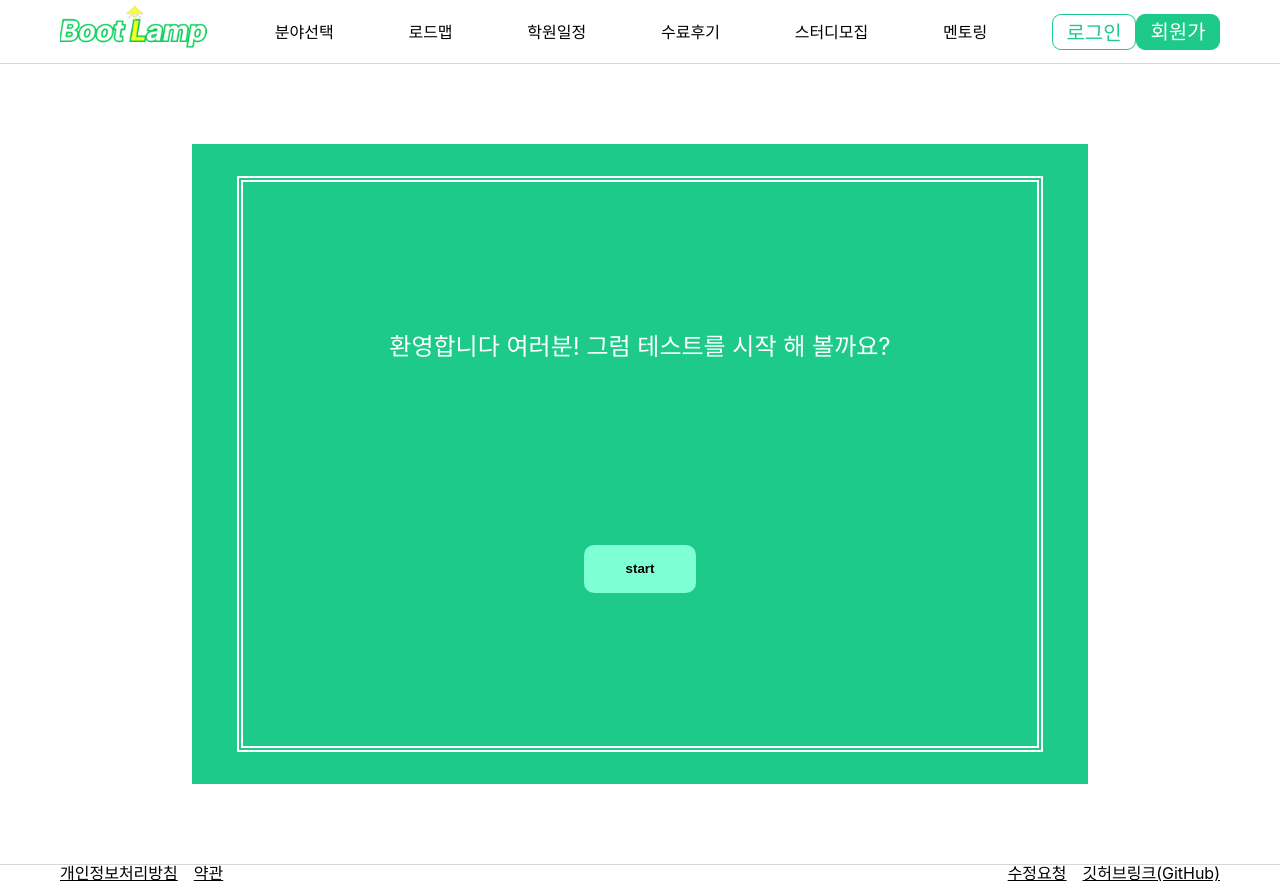
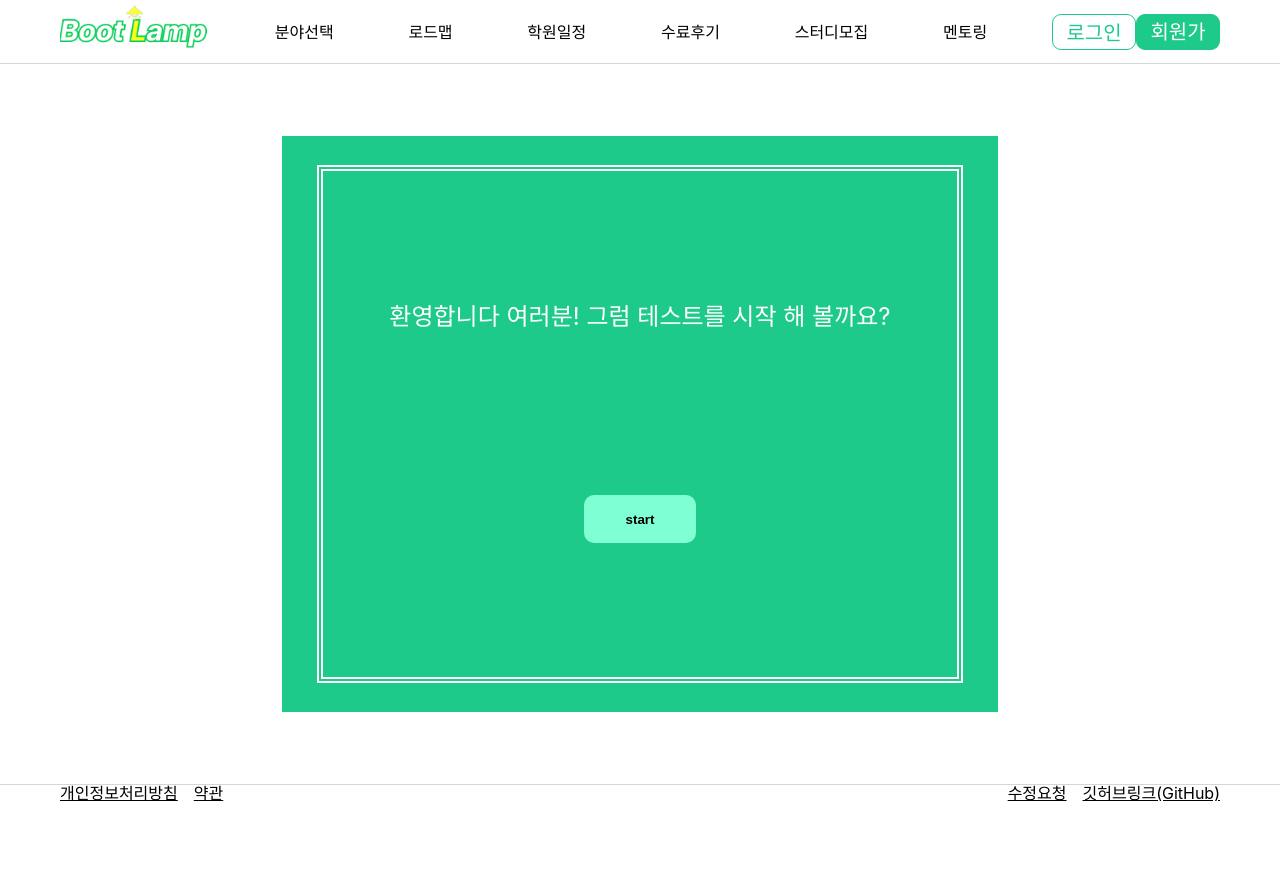
Before and after one commit to codestates-seb/seb40_main_027, a React (Create React App) app in the folder client/: page /test in a window 1280 px wide. After the commit the page ends 803 px from the top, so only its background shows below. Built offline with nearby package versions, Linux system fonts and the light colour scheme.

Commit message:
design: css수정

```diff
--- a/client/src/pages/Test.style.ts
+++ b/client/src/pages/Test.style.ts
@@ -1,13 +1,16 @@
 import styled from 'styled-components';
 
 export const TestContent = styled.div`
-  height: 100vh;
+  height: 90vh;
   display: flex;
   justify-content: center;
   align-items: center;
+  width: 100;
+  margin: 0 10% 0 10%;
 
   @media screen and (max-width: 414px) {
     height: 80vh;
+    margin: 0;
   }
 `;
 
```
